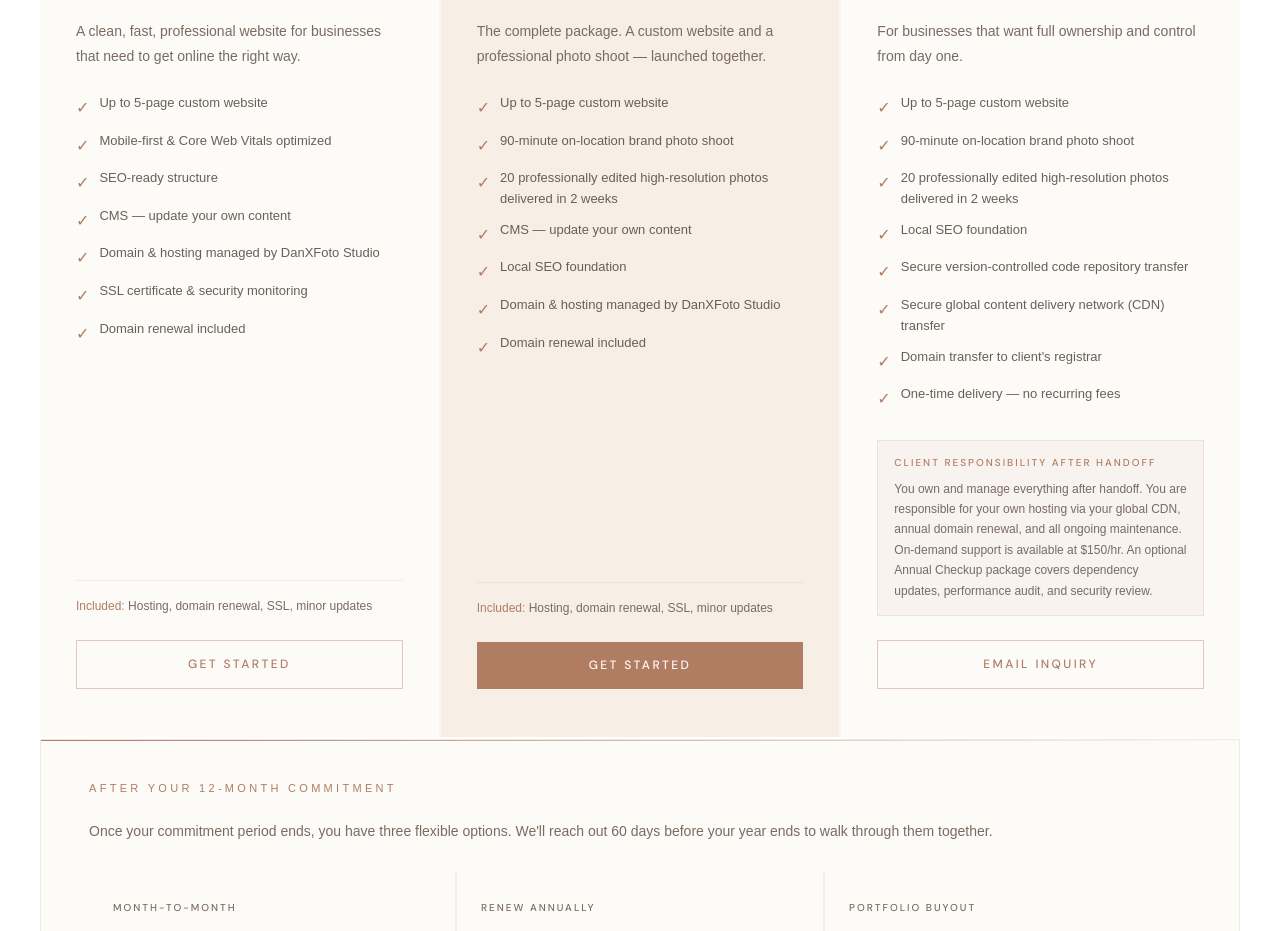
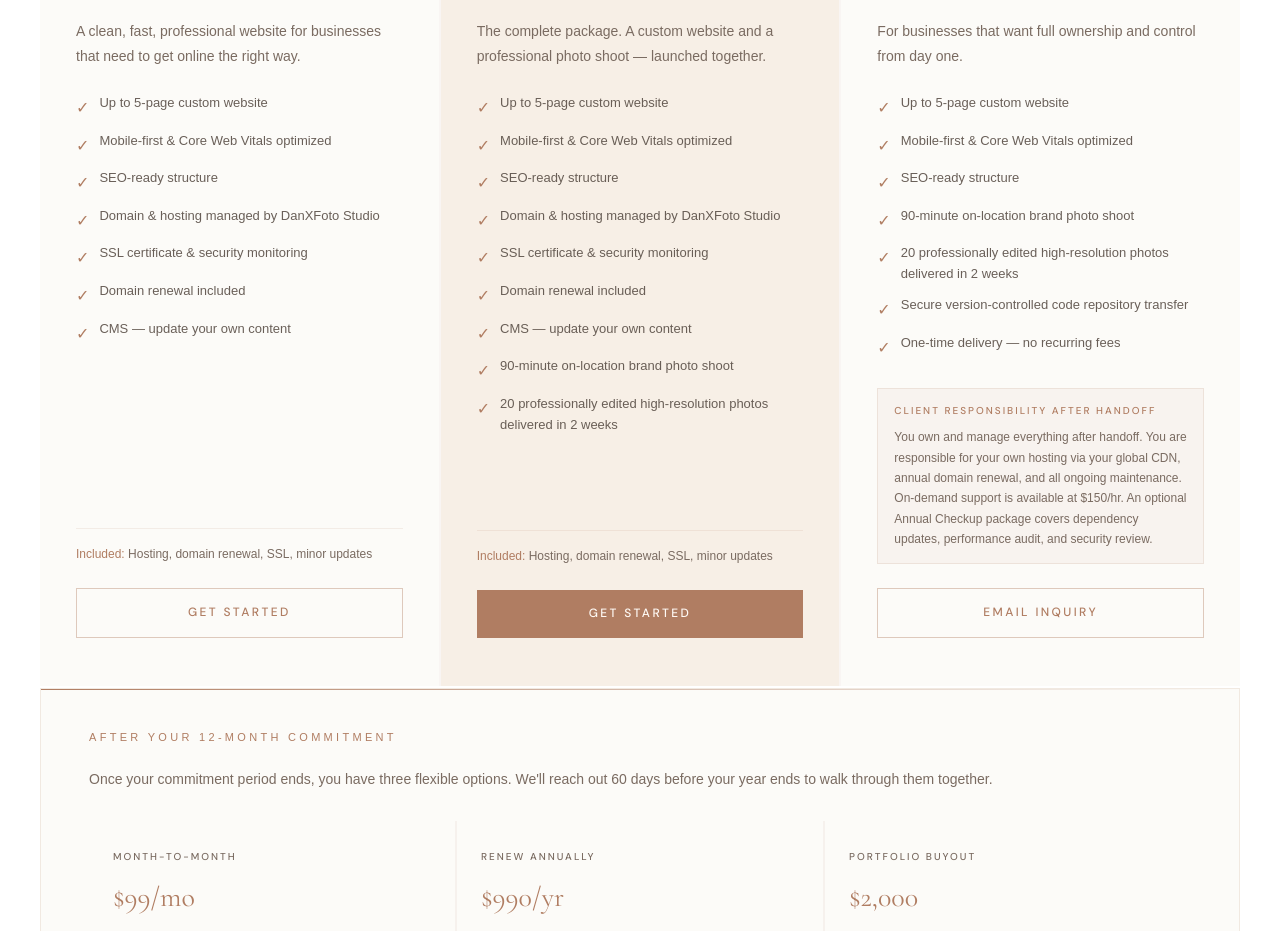
Before and after one commit to danielfan-pro/dxfstudio, a Next.js app: page / in a window 1280 px wide. Shown: the part 4380-5311 px from the top of the page. Built offline with nearby package versions, Linux system fonts and the light colour scheme; a web font is replaced by a local one.

Commit message:
Refine pricing feature order

```diff
--- a/components/Pricing.js
+++ b/components/Pricing.js
@@ -18,10 +18,10 @@ const plans = [
       'Up to 5-page custom website',
       'Mobile-first & Core Web Vitals optimized',
       'SEO-ready structure',
-      'CMS — update your own content',
       'Domain & hosting managed by DanXFoto Studio',
       'SSL certificate & security monitoring',
       'Domain renewal included',
+      'CMS — update your own content',
     ],
     included: 'Hosting, domain renewal, SSL, minor updates',
     cta: 'Get Started',
@@ -40,12 +40,14 @@ const plans = [
     description: 'The complete package. A custom website and a professional photo shoot — launched together.',
     features: [
       'Up to 5-page custom website',
+      'Mobile-first & Core Web Vitals optimized',
+      'SEO-ready structure',
+      'Domain & hosting managed by DanXFoto Studio',
+      'SSL certificate & security monitoring',
+      'Domain renewal included',
+      'CMS — update your own content',
       '90-minute on-location brand photo shoot',
       '20 professionally edited high-resolution photos delivered in 2 weeks',
-      'CMS — update your own content',
-      'Local SEO foundation',
-      'Domain & hosting managed by DanXFoto Studio',
-      'Domain renewal included',
     ],
     included: 'Hosting, domain renewal, SSL, minor updates',
     cta: 'Get Started',
@@ -64,12 +66,11 @@ const plans = [
     description: 'For businesses that want full ownership and control from day one.',
     features: [
       'Up to 5-page custom website',
+      'Mobile-first & Core Web Vitals optimized',
+      'SEO-ready structure',
       '90-minute on-location brand photo shoot',
       '20 professionally edited high-resolution photos delivered in 2 weeks',
-      'Local SEO foundation',
       'Secure version-controlled code repository transfer',
-      'Secure global content delivery network (CDN) transfer',
-      'Domain transfer to client\'s registrar',
       'One-time delivery — no recurring fees',
     ],
     clientNote: 'You own and manage everything after handoff. You are responsible for your own hosting via your global CDN, annual domain renewal, and all ongoing maintenance. On-demand support is available at $150/hr. An optional Annual Checkup package covers dependency updates, performance audit, and security review.',
```
